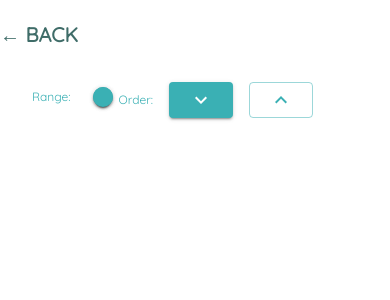
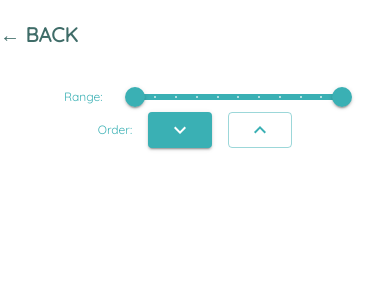
Before and after one commit to athangk/shop-animate-react, a React (Create React App) app: page /products in a window 390 px wide. Shown: the top 300 px of the page. Built offline with nearby package versions, Linux system fonts and the light colour scheme.

Commit message:
Fixes on transitions

```diff
--- a/src/features/Categories/Categories.tsx
+++ b/src/features/Categories/Categories.tsx
@@ -6,7 +6,13 @@ import Container from "@mui/material/Container"
 import CategoriesCard from "../components/CategoriesCard"
 import { CircularProgress } from "@mui/material"
 import { Literals } from "../../utilities/literals"
-import { CategoriesHeaderWrapper, CategoryHeader, CategoriesGridWrapper, LoaderContainer } from "./styled"
+import {
+  CategoriesHeaderWrapper,
+  CategoryHeader,
+  CategoriesGridWrapper,
+  LoaderContainer,
+  CategoriesWrapper,
+} from "./styled"
 import { PagesMainContainer } from "../components/styled"
 
 const Categories = () => {
@@ -30,16 +36,16 @@ const Categories = () => {
         <CategoriesHeaderWrapper component="h1">{Literals.categories}</CategoriesHeaderWrapper>
       </Container>
       <CategoryHeader />
-      <CategoriesGridWrapper maxWidth="xl">
+      <CategoriesWrapper>
         {categories.length == 0 && (
           <LoaderContainer maxWidth="md">
             <CircularProgress color="secondary" />
           </LoaderContainer>
         )}
-        <Grid container spacing={5} alignItems="flex-end">
+        <Grid container spacing={5} alignItems="center" justifyContent="center">
           {categories.length > 0 && <CategoriesCard categories={categories}></CategoriesCard>}
         </Grid>
-      </CategoriesGridWrapper>
+      </CategoriesWrapper>
     </PagesMainContainer>
   )
 }
--- a/src/features/Categories/styled/index.tsx
+++ b/src/features/Categories/styled/index.tsx
@@ -1,5 +1,5 @@
 import { styled } from "@mui/system"
-import { Typography, Container, Box } from "@mui/material"
+import { Typography, Container, Box, Grid } from "@mui/material"
 
 export const CategoryHeader = styled(Typography)(({ theme }) => ({
   borderBottom: "1px solid #278e8b",
@@ -29,3 +29,7 @@ export const CategoriesHeaderWrapper = styled(Box)(({ theme }) => ({
   minWidth: "100%",
   marginBottom: 0,
 }))
+
+export const CategoriesWrapper = styled(Grid)(({ theme }) => ({
+  margin: theme.spacing(4),
+}))
--- a/src/features/Filters/Filters.tsx
+++ b/src/features/Filters/Filters.tsx
@@ -7,12 +7,17 @@ import { FilterData } from "../../models/IModelsData"
 import KeyboardArrowUpIcon from "@mui/icons-material/KeyboardArrowUp"
 import KeyboardArrowDownIcon from "@mui/icons-material/KeyboardArrowDown"
 import { selectFilters } from "./FiltersSlice"
+import { useTheme } from "@mui/material/styles"
+import useMediaQuery from "@mui/material/useMediaQuery"
+import { CommonWrapper } from "../components/styled"
 
 const Filters = () => {
   const dispatch = useDispatch()
   const filtersState = useSelector(selectFilters)
   const [order, setOrder] = useState<string>(filtersState.order)
   const [range, setRange] = React.useState<number[]>([filtersState.rangeMin, filtersState.rangeMax])
+  const theme = useTheme()
+  const mobile = useMediaQuery(theme.breakpoints.down("sm"))
 
   const handleSliderChange = (event: Event, newValue: number | number[]) => {
     setRange(newValue as number[])
@@ -48,8 +53,9 @@ const Filters = () => {
   }
 
   return (
-    <Grid container mb={2}>
-      <Grid item md={6}>
+    <CommonWrapper>
+      <Grid container mb={2} direction={mobile ? "column" : "row"}>
+        <Grid item md={6} sm={12}>
           <Box ml={2}>
             <Container sx={{ display: "flex", alignItems: "center" }}>
               <Typography mr={4} color="secondary">
@@ -69,8 +75,8 @@ const Filters = () => {
             </Container>
           </Box>
         </Grid>
-      <Grid item md={6}>
-        <Grid container spacing={2} justifyContent="end" alignItems="center">
+        <Grid item md={6} sm={12}>
+          <Grid container justifyContent={mobile ? "center" : "end"} alignItems="center" spacing={2}>
             <Grid item md={2}>
               <Typography color="secondary">Order:</Typography>
             </Grid>
@@ -97,6 +103,7 @@ const Filters = () => {
           </Grid>
         </Grid>
       </Grid>
+    </CommonWrapper>
   )
 }
 
--- a/src/features/Products/Products.tsx
+++ b/src/features/Products/Products.tsx
@@ -4,6 +4,7 @@ import { useDispatch, useSelector } from "react-redux"
 import { useState, useEffect, Fragment } from "react"
 import { useParams } from "react-router-dom"
 import Grid from "@mui/material/Grid"
+import Box from "@mui/material/Box"
 import CircularProgress from "@mui/material/CircularProgress"
 import ProductsCard from "../components/ProductsCard"
 import { AnimatePresence, motion } from "framer-motion"
@@ -12,8 +13,8 @@ import { fetchCategories, selectCategoriesById } from "../Categories/CategoriesS
 import { RootState } from "../../store"
 import Filters from "../Filters/Filters"
 import { usePrevious } from "../../hooks"
-import { CardHeaderTitle, ContainerLoader } from "./components"
-import { PagesMainContainer, NavigateBackLink } from "../components/styled"
+import { CardHeaderTitle, ContainerLoader } from "./styled"
+import { PagesMainContainer, NavigateBackLink, CommonWrapper } from "../components/styled"
 
 const transition = {
   duration: 1,
@@ -53,8 +54,7 @@ const Products = () => {
             </motion.div>
           </Grid>
         </Grid>
-        <Grid container spacing={2} mb={2}>
-          <Grid item md={12}>
+        <CommonWrapper>
           {category && (
             <AnimatePresence>
               <Fragment>
@@ -85,18 +85,18 @@ const Products = () => {
               </Fragment>
             </AnimatePresence>
           )}
-          </Grid>
-        </Grid>
-        <Filters></Filters>
+        </CommonWrapper>
+        <Filters />
         {loading && (
           <ContainerLoader maxWidth="md">
             <CircularProgress color="secondary" />
           </ContainerLoader>
         )}
-
+        <CommonWrapper>
           <Grid container spacing={5} alignItems="flex-end">
             {!loading && products.length > 0 && <ProductsCard products={products}></ProductsCard>}
           </Grid>
+        </CommonWrapper>
       </PagesMainContainer>
     </>
   )
--- a/src/features/Products/components/index.tsx
+++ b/src/features/Products/styled/index.tsx
@@ -1,4 +1,4 @@
-import { CardHeader, Container } from "@mui/material"
+import { CardHeader, Container, Box } from "@mui/material"
 import { styled } from "@mui/system"
 
 export const CardHeaderTitle = styled(CardHeader)(({ theme }) => ({
--- a/src/features/components/CategoriesCard.tsx
+++ b/src/features/components/CategoriesCard.tsx
@@ -15,14 +15,15 @@ const CategoriesCard = (props: CategoriesCardProps) => {
     <>
       {props.categories.map((category) => {
         return (
-          <Grid item key={category.slug} md={4}>
+          <Grid item key={category.slug} sm={12} md={6} lg={4}>
             <StyledCardLink to={"/products/" + category.id}>
               <CardContainer>
                 <motion.div
                   layoutId={`card-container-${category.id}`}
-                  exit={{ transition: { duration: 0.15 } }}
-                  transition={{ duration: 0, delay: 0.15 }}
+                  exit={{ transition: { duration: 0.35 } }}
+                  transition={{ duration: 0.4 }}
                   style={{ pointerEvents: "auto" }}
+                  animate={{ width: "100%" }}
                 >
                   <StyledCardHeader
                     title={category.title}
--- a/src/features/components/styled.tsx
+++ b/src/features/components/styled.tsx
@@ -133,3 +133,7 @@ export const NavigateBackLink = styled(Link)(({ theme }) => ({
   textTransform: "uppercase",
   fontSize: 20,
 }))
+
+export const CommonWrapper = styled(Box)(({ theme }) => ({
+  margin: theme.spacing(4),
+}))
```
Lines whose indentation alone changed are shown as unchanged.
